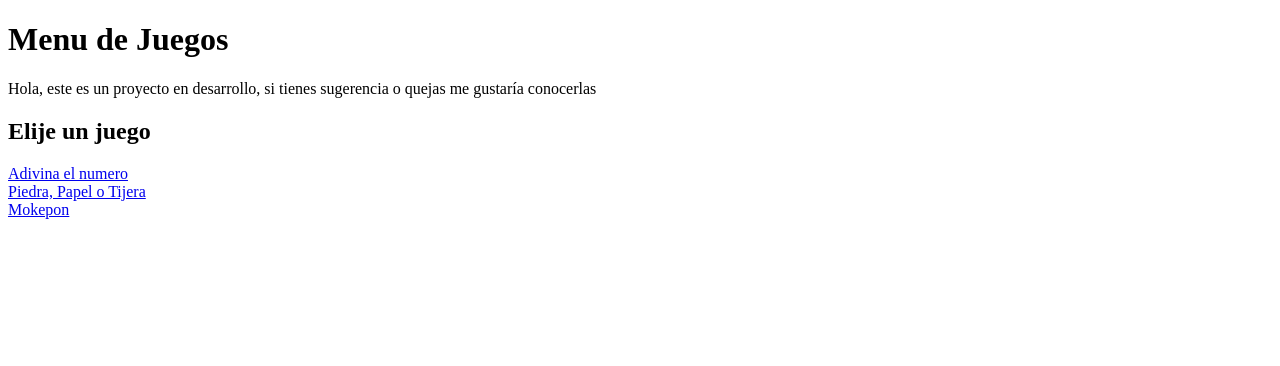
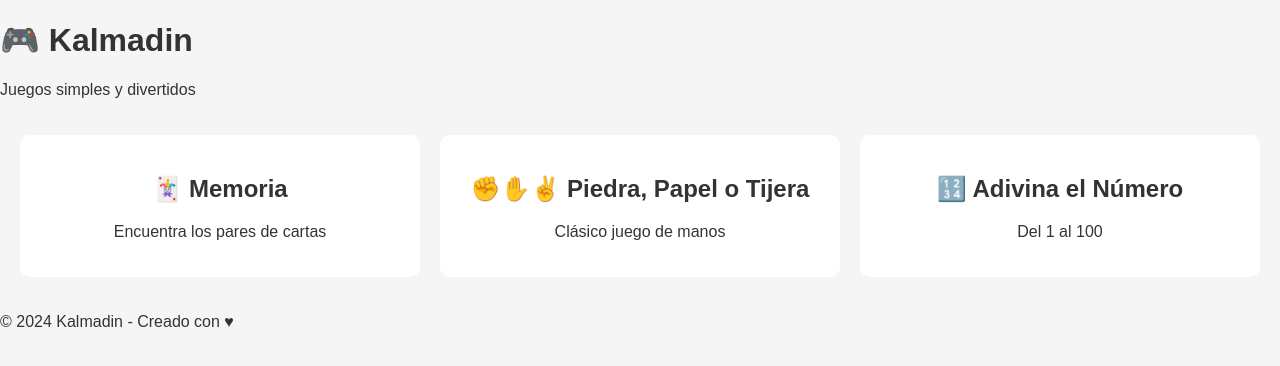
Before and after one commit to jimmygrande/kalmadin, a plain HTML site: page index.html in a window 1280 px wide. Drawn offline with Linux system fonts and the light colour scheme.

Commit message:
Retomando impuro

```diff
--- /dev/null
+++ b/css/styles.css
@@ -0,0 +1,38 @@
+/* Variables de color */
+:root {
+  --primary: #6b5b95;
+  --secondary: #feb236;
+  --background: #f5f5f5;
+  --text: #333;
+}
+
+/* Reset básico */
+body {
+  font-family: 'Arial', sans-serif;
+  margin: 0;
+  padding: 0;
+  background: var(--background);
+  color: var(--text);
+}
+
+/* Grid de juegos */
+.games-grid {
+  display: grid;
+  grid-template-columns: repeat(auto-fit, minmax(250px, 1fr));
+  gap: 20px;
+  padding: 20px;
+}
+
+.game-card {
+  background: white;
+  border-radius: 10px;
+  padding: 20px;
+  text-align: center;
+  text-decoration: none;
+  color: var(--text);
+  transition: transform 0.3s;
+}
+
+.game-card:hover {
+  transform: scale(1.05);
+}
--- a/index.html
+++ b/index.html
@@ -1,24 +1,39 @@
 <!DOCTYPE html>
 <html lang="es">
 <head>
-    <meta charset="UTF-8">
-    <meta http-equiv="X-UA-Compatible" content="IE=edge">
-    <meta name="viewport" content="width=device-width, initial-scale=1.0">
-    <title>Kalmadin</title>
-    <meta name="keywords" content="juegos,juegos gratis,juegos simples,jimmy grande,jimmy garcia" />
-    <meta name="description" content="Proyecto para mi portafolio" />
-    <meta name="author" content="Jimmy Garcia" />
+  <meta charset="UTF-8">
+  <meta name="viewport" content="width=device-width, initial-scale=1.0">
+  <title>Kalmadin | Juegos Gratis</title>
+  <link rel="stylesheet" href="css/styles.css">
 </head>
 <body>
-    <h1>Menu de Juegos</h1>
-    <p>Hola, este es un proyecto en desarrollo, si tienes sugerencia o quejas me gustaría conocerlas</p>
-    <section>
-        <h2>Elije un juego</h2>
-        <a href="adivinaElNumero/adivinaElNumero.html">Adivina el numero</a>
-        <br />
-        <a href="piedrapapelotijera/piedrapapelotijera.html">Piedra, Papel o Tijera</a>
-        <br />
-        <a href="mokepon/mokepon.html">Mokepon</a>
-    </section>
+  <header>
+    <h1>🎮 Kalmadin</h1>
+    <p>Juegos simples y divertidos</p>
+  </header>
+
+  <main class="games-grid">
+    <!-- Juego: Memoria -->
+    <a href="memoria.html" class="game-card">
+      <h2>🃏 Memoria</h2>
+      <p>Encuentra los pares de cartas</p>
+    </a>
+
+    <!-- Juego: Piedra, Papel o Tijera -->
+    <a href="piedra-papel-tijera.html" class="game-card">
+      <h2>✊✋✌️ Piedra, Papel o Tijera</h2>
+      <p>Clásico juego de manos</p>
+    </a>
+
+    <!-- Juego: Adivina el Número -->
+    <a href="adivina-numero.html" class="game-card">
+      <h2>🔢 Adivina el Número</h2>
+      <p>Del 1 al 100</p>
+    </a>
+  </main>
+
+  <footer>
+    <p>© 2024 Kalmadin - Creado con ♥</p>
+  </footer>
 </body>
 </html>
```
Also changed, not shown: css/js/memoria.js (added, +34 -0 lines), 1 other file.
